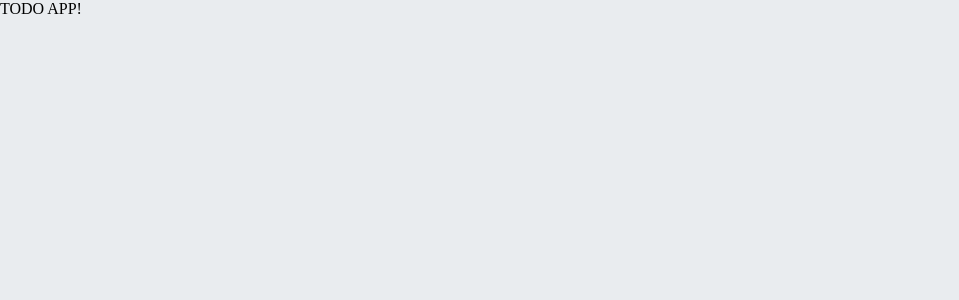
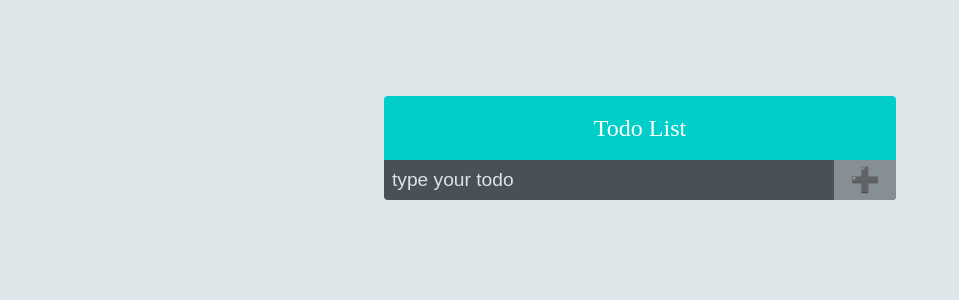
Before and after one commit to paulsplanet/todo-practice, a React (Create React App) app: page / in a window 1280 px wide. Shown: the top 300 px of the page, without its empty margins (0-959 px from the left). Built offline with nearby package versions, Linux system fonts and the light colour scheme.

Commit message:
todo practice update 2

```diff
--- a/package.json
+++ b/package.json
@@ -9,6 +9,7 @@
     "react": "^17.0.2",
     "react-dom": "^17.0.2",
     "react-scripts": "4.0.3",
+    "styled-components": "^5.3.0",
     "web-vitals": "^1.0.1"
   },
   "scripts": {
--- a/src/App.js
+++ b/src/App.js
@@ -1,8 +1,12 @@
 import React from "react";
+import TodoInsert from "./component/TodoInsert";
+import TodoTemplate from "./component/TodoTemplate";
 
 const App = () => {
   return(
-    <div>TODO APP!</div>
+    <TodoTemplate>
+      <TodoInsert />
+    </TodoTemplate>
   )
 };
 
--- /dev/null
+++ b/src/component/TodoInsert.js
@@ -0,0 +1,46 @@
+import React from "react";
+import styled from "styled-components";
+
+const Insert = styled.form`
+    display: flex;
+    background: #495057;
+    justify-content: space-between;
+`;
+const Input = styled.input`
+    background: none;
+    outline: none;
+    border: none;
+    width: 400px;
+    padding: 0.5rem;
+    font-size: 1.2rem;
+    line-height: 1.5rem;
+    color: white;
+    &::placeholder {
+        color: #dee2e6;
+    }
+`;
+
+const Button = styled.button`
+    background: none;
+    outline: none;
+    border: none;
+    background: #868e96;
+    padding: 0 1rem;
+    font-size: 1.5rem;
+    cursor: pointer;
+    transition: 0.1s background ease-in;
+    &:hover {
+        background: #adb5bd;
+    }
+`;
+
+const TodoInsert = () => {
+    return(
+        <Insert className="TodoInsert">
+            <Input placeholder="type your todo" />
+            <Button type="submit">➕</Button>
+        </Insert>
+    )
+};
+
+export default TodoInsert;
--- /dev/null
+++ b/src/component/TodoTemplate.js
@@ -0,0 +1,36 @@
+import React from "react";
+import styled from "styled-components";
+
+const Template = styled.div`
+    width: 512px;
+    margin-left: auto;
+    margin-right: auto;
+    margin-top: 6rem;
+    border-radius: 4px;
+    overflow: hidden;
+`;
+
+const Title = styled.div`
+    background: #00cec9;
+    color: white;
+    height: 4rem;
+    font-size: 1.5rem;
+    display: flex;
+    align-items: center;
+    justify-content: center;
+`;
+
+const Content = styled.div`
+    background: #f5f6fa;
+`;
+
+const TodoTemplate = ({ children }) => {
+    return(
+        <Template className="TodoTemplate">
+            <Title className="app-title">Todo List</Title>
+            <Content className="content">{children}</Content>
+        </Template>
+    )
+};
+
+export default TodoTemplate;
--- a/src/index.css
+++ b/src/index.css
@@ -1,5 +1,5 @@
 body {
   margin: 0;
   padding: 0;
-  background: #e9ecef;
+  background: #dfe6e9;
 }
```
Also changed, not shown: 2 other files (tests, documents, lock files or other folders).
